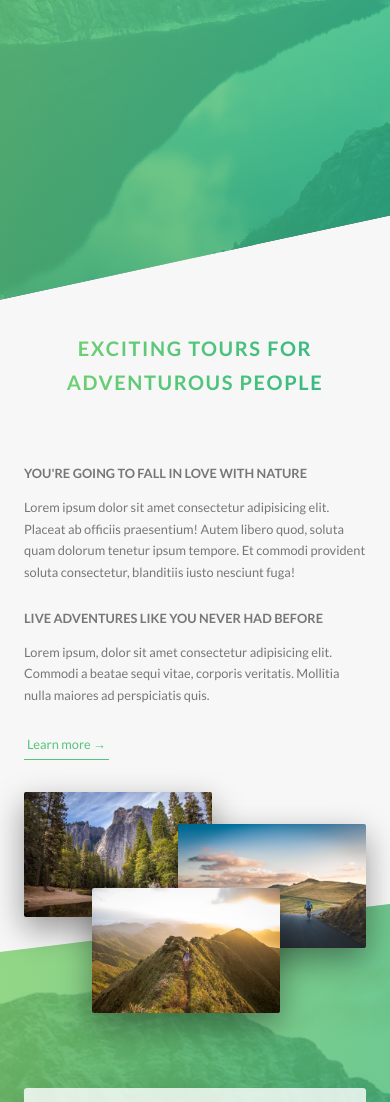
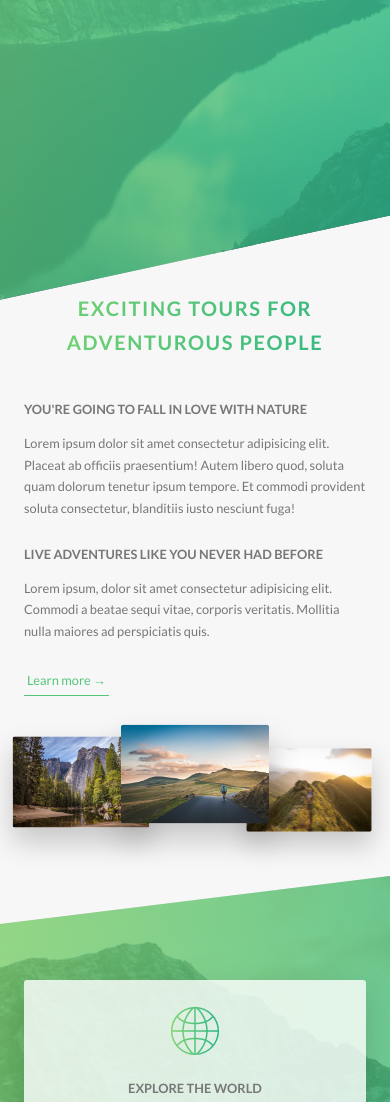
Before and after one commit to DaveFres/Natours, a website: page index.html in a window 390 px wide. Shown: the part 502-1604 px from the top of the page. Drawn offline with Linux system fonts and the light colour scheme.

Commit message:
Writing Media Queries - Layout, About and Features Sections

```diff
--- a/sass/base/_utilities.scss
+++ b/sass/base/_utilities.scss
@@ -1,8 +1,22 @@
 .u-center-text { text-align: center !important;  }
 
 .u-margin-bottom-small { margin-bottom: 1.5rem !important;}
-.u-margin-bottom-medium { margin-bottom: 4rem !important; }
-.u-margin-bottom-big { margin-bottom: 8rem !important; }
+.u-margin-bottom-medium {
+    margin-bottom: 4rem !important;
+
+    @include respond(tab-port) {
+        margin-bottom: 3rem !important;
+    }
+}
+
+
+.u-margin-bottom-big {
+    margin-bottom: 8rem !important;
+
+    @include respond(tab-port) {
+        margin-bottom: 5rem !important;
+    }
+}
 
 .u-margin-top-big { margin-top: 8rem !important; }
 .u-margin-top-huge { margin-top: 10rem !important; }
--- a/sass/components/_composition.scss
+++ b/sass/components/_composition.scss
@@ -11,19 +11,44 @@
         transition: all .2s;
         outline-offset: 2rem;
 
+        @include respond(tab-port) {
+            float: left;
+            position: relative;
+            width: 33.33333333%;
+            box-shadow: 0 1.5rem 3rem rgba($color-black, .2);
+        }
+
         &--p1 {
             left: 0;
             top: -2rem;
+
+            @include respond(tab-port) {
+                top: 0;
+                transform: scale(1.2);
+            }
+
         }
 
         &--p2 {
             right: 0;
             top: 2rem;
+
+            @include respond(tab-port) {
+                top: -1rem;
+                transform: scale(1.3);
+                z-index: 100;
+            }
         }
 
         &--p3 {
             left: 20%;
             top: 10rem;
+
+            @include respond(tab-port) {
+                left: 0;
+                top: 1rem;
+                transform: scale(1.1);
+            }
         }
 
         &:hover {
--- a/sass/components/_feature-box.scss
+++ b/sass/components/_feature-box.scss
@@ -7,6 +7,11 @@
     box-shadow: 0 1.5rem 4rem rgba($color-black, .15);
     transition: transform .3s;
 
+    @include respond(tab-port) {
+        padding: 2rem;
+        //margin: 0 5rem;
+    }
+
     &__icon {
         font-size: 6rem;
         margin-bottom: .5rem;
@@ -14,6 +19,10 @@
         display: inline-block;
         -webkit-background-clip: text;
         color: transparent;
+
+        @include respond(tab-port) {
+            margin-bottom: 0;
+        }
     }
 
     &:hover {
--- a/sass/layout/_footer.scss
+++ b/sass/layout/_footer.scss
@@ -12,6 +12,10 @@
     &__logo-box {
         text-align: center;
         margin-bottom: 8rem;
+
+        @include respond(tab-port) {
+            margin-bottom: 6rem;
+        }
     }
 
     &__logo {
--- a/sass/pages/_home.scss
+++ b/sass/pages/_home.scss
@@ -2,6 +2,10 @@
     background-color: $color-gray-light-1;
     padding: 25rem 0;
     margin-top: -20vh;
+
+    @include respond(tab-port) {
+        padding: 20rem 0;
+    }
 }
 
 .section-features {
@@ -19,22 +23,38 @@
     & > * {
         transform: skewY(7deg);
     }
+
+    @include respond(tab-port) {
+        padding: 10rem 0;
+    }
 }
 
 .section-tours {
     background-color: $color-gray-light-1;
     padding: 25rem 0 15rem 0;
     margin-top: -10rem;
+
+    @include respond(tab-port) {
+        padding: 20rem 0 10rem 0;
+    }
 }
 
 .section-stories {
     padding: 15rem 0;
     position: relative;
+
+    @include respond(tab-port) {
+        padding: 10rem 0;
+    }
 }
 
 .section-book {
     padding: 15rem 0;
     background-image: linear-gradient(to right bottom, $color-primary-light, $color-primary-dark);
+
+    @include respond(tab-port) {
+        padding: 10rem 0;
+    }
 }
 
 .book {
```
Also changed, not shown: css/style.css.
